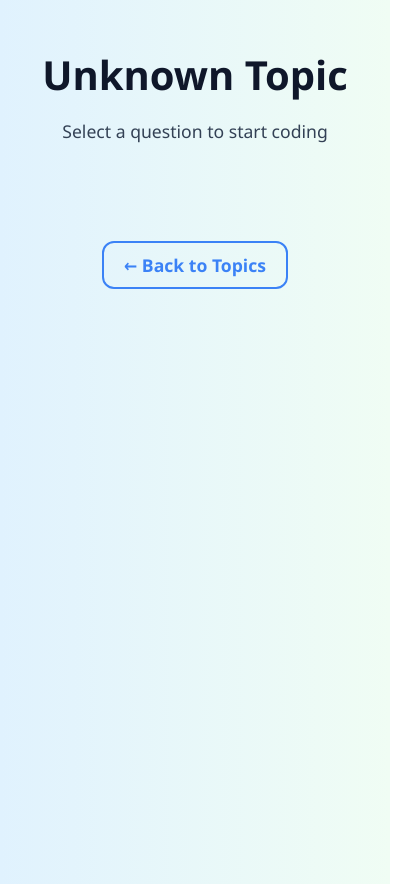
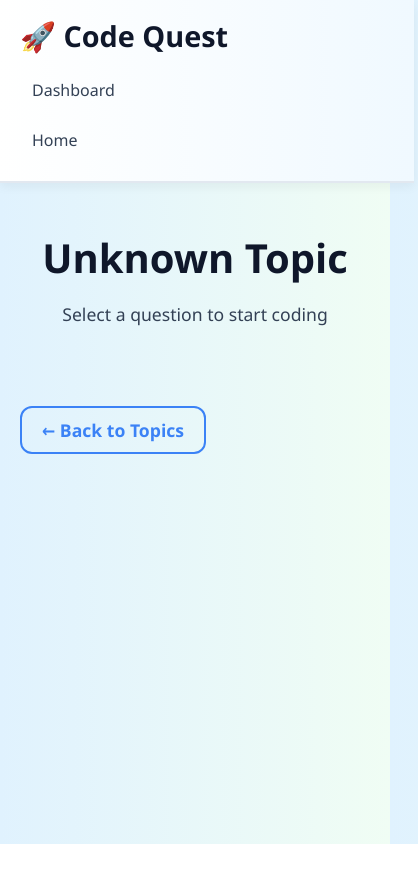
Before and after one commit to ShinThantAung1/ST0523-FOP-practicals-master, a website: page frontend/qlist/index.html in a window 390 px wide. Shown: the whole page, 418 px wide, since content can reach past the window. After the commit the page ends 844 px from the top, so only its background shows below. Drawn offline with Linux system fonts and the light colour scheme.

Commit message:
updated frontend

```diff
--- a/frontend/qlist/index.html
+++ b/frontend/qlist/index.html
@@ -5,17 +5,62 @@
   <meta name="viewport" content="width=device-width, initial-scale=1" />
   <title>Questions - Coding Challenge</title>
   <style>
+    /* General Body Styles */
     body {
       font-family: 'Segoe UI', Tahoma, Geneva, Verdana, sans-serif;
       background: linear-gradient(to right, #e0f2fe, #f0fdf4);
       margin: 0;
-      padding: 20px;
+      padding: 0;
       min-height: 100vh;
+    }
+
+    /* Navbar */
+    nav {
+      width: 96%;
+      background: linear-gradient(to right, #ffffff, #f0f9ff);
+      padding: 16px 40px;
       display: flex;
-      flex-direction: column;
+      justify-content: space-between;
+      align-items: center;
+      box-shadow: 0 4px 10px rgba(0, 0, 0, 0.05);
+      position: sticky;
+      top: 0;
+      z-index: 1000;
+      border-bottom: 2px solid #e2e8f0;
+    }
+
+    .nav-logo {
+      font-size: 1.8rem;
+      font-weight: bold;
+      color: #0f172a;
+      display: flex;
       align-items: center;
     }
 
+    .nav-links a {
+      margin-left: 24px;
+      font-size: 1rem;
+      font-weight: 500;
+      text-decoration: none;
+      color: #334155;
+      padding: 8px 12px;
+      border-radius: 8px;
+      transition: all 0.3s ease;
+    }
+
+    .nav-links a:hover {
+      background-color: #e0f2fe;
+      color: #2563eb;
+    }
+
+    /* Page Wrapper */
+    .page-wrapper {
+      padding: 20px;
+      max-width: 900px;
+      margin: 0 auto;
+    }
+
+    /* Header Section */
     header {
       margin-bottom: 40px;
       text-align: center;
@@ -32,8 +77,8 @@
       color: #334155;
     }
 
+    /* Questions List */
     .questions-list {
-      max-width: 700px;
       width: 100%;
       display: flex;
       flex-direction: column;
@@ -41,8 +86,9 @@
     }
 
     .question-card {
+      width: 100%;
       background: white;
-      padding: 20px 30px;
+      padding: 24px 36px;
       border-radius: 15px;
       box-shadow: 0 6px 12px rgba(0, 0, 0, 0.08);
       font-weight: 600;
@@ -51,6 +97,7 @@
       text-decoration: none;
       border: 2px solid #e2e8f0;
       transition: box-shadow 0.3s ease, border-color 0.3s ease, background-color 0.3s ease;
+      box-sizing: border-box;
     }
 
     .question-card:hover {
@@ -59,6 +106,7 @@
       background-color: #f0f9ff;
     }
 
+    /* Back Button */
     .back-button {
       margin-top: 40px;
       text-decoration: none;
@@ -69,7 +117,6 @@
       padding: 10px 20px;
       border-radius: 12px;
       transition: background-color 0.3s ease, color 0.3s ease;
-      align-self: center;
       display: inline-block;
     }
 
@@ -77,9 +124,42 @@
       background-color: #3b82f6;
       color: white;
     }
+
+    /* Mobile Responsive Nav */
+    @media (max-width: 600px) {
+      nav {
+        flex-direction: column;
+        align-items: flex-start;
+        padding: 16px 20px;
+      }
+
+      .nav-links {
+        display: flex;
+        flex-direction: column;
+        width: 100%;
+        margin-top: 10px;
+      }
+
+      .nav-links a {
+        margin: 6px 0;
+        width: 100%;
+      }
+    }
   </style>
 </head>
 <body>
+
+  <!-- Navigation -->
+  <nav>
+    <div class="nav-logo">🚀 Code Quest</div>
+    <div class="nav-links">
+      <a href="https://fop-practical-log-collector.onrender.com">Dashboard</a>
+      <a href="/">Home</a>
+    </div>
+  </nav>
+
+  <!-- Page Content -->
+  <div class="page-wrapper">
     <header>
       <h1 id="topic-title">Loading...</h1>
       <p>Select a question to start coding</p>
@@ -90,7 +170,9 @@
     </div>
 
     <a href="/frontend/" class="back-button">← Back to Topics</a>
+  </div>
 
+  <!-- JavaScript Logic -->
   <script>
     const params = new URLSearchParams(window.location.search);
     const topicSlug = params.get('topic') || 'default-topic';
@@ -107,20 +189,17 @@
 
     const topicData = topicMap[topicSlug];
 
-    // Handle unknown topic
     if (!topicData) {
       document.getElementById('topic-title').textContent = 'Unknown Topic';
       console.error('Invalid topic slug');
     } else {
       document.getElementById('topic-title').textContent = topicData.name;
-
       const topicId = topicData.id;
       const questionsList = document.getElementById('questions-list');
 
       for (let i = 1; i <= 6; i++) {
         const questionLink = document.createElement('a');
-        // This points to your frontend route — question.html reads topicId/questionId from URL
-        questionLink.href = `/questions/index.html?topicId=${topicId}&questionId=${i}`
+        questionLink.href = `/questions/index.html?topicId=${topicId}&questionId=${i}`;
         questionLink.className = 'question-card';
         questionLink.textContent = `Question ${i}`;
         questionsList.appendChild(questionLink);
```
Also changed, not shown: frontend/index.html (+58 -1 lines), frontend/questions/index.html (+75 -0 lines). Lines whose indentation alone changed are shown as unchanged.
